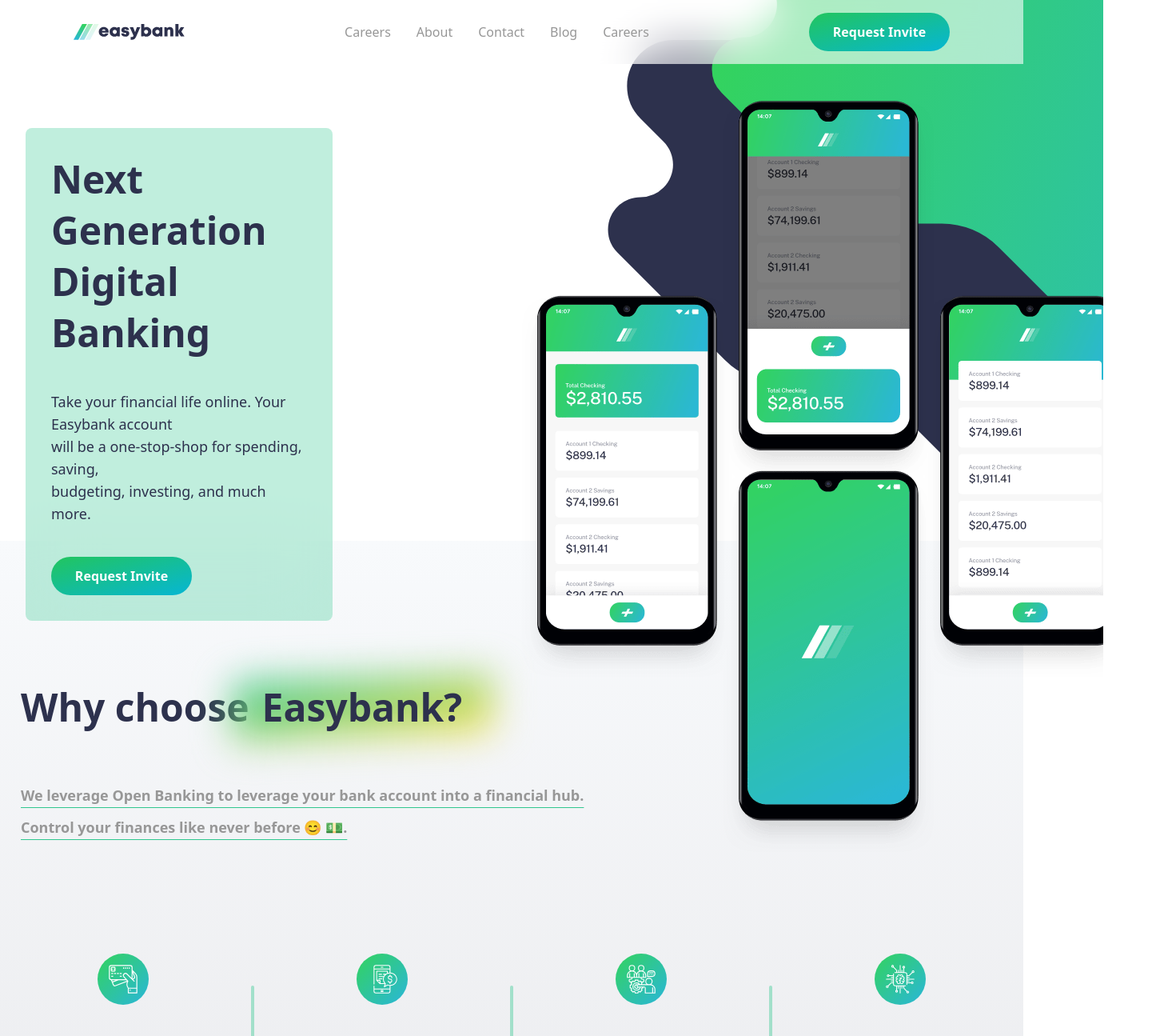
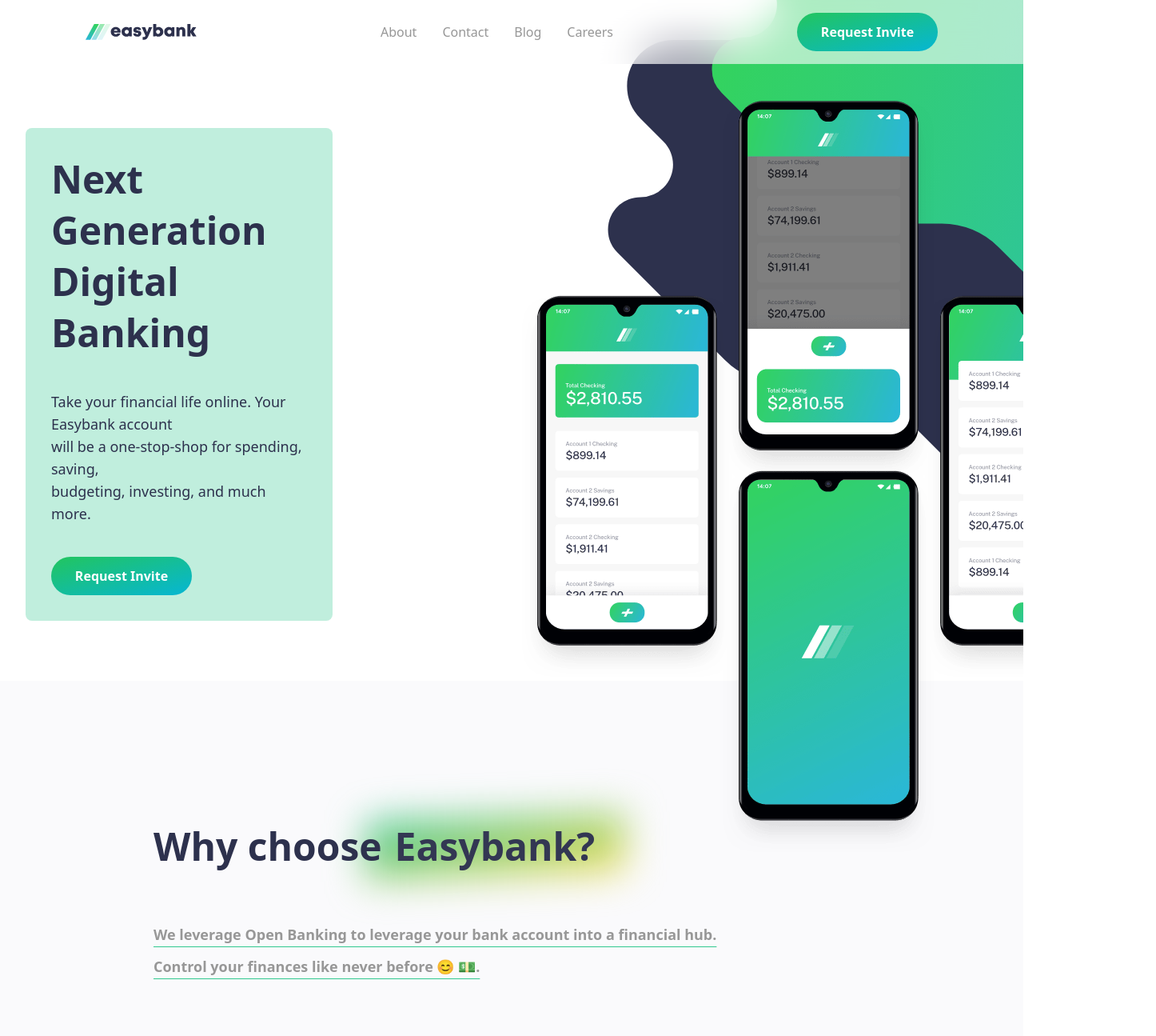
Before and after one commit to trevornei/easybank, a React (Vite) app: page / in a window 1280 px wide. Shown: the top 1295 px of the page at 80% size, 1446 px wide, since content can reach past the window. Built offline with nearby package versions, Linux system fonts and the light colour scheme.

Commit message:
Removed unecessary duplicate careers <li>. Added appropriate padding and margin for card two.

```diff
--- a/src/App.jsx
+++ b/src/App.jsx
@@ -9,7 +9,7 @@
 export default function App() {
   return (
     <>
-      <div className="selection-eCash/20 scroll-smooth cursor-crosshair relative w-screen h-auto">
+      <div className="selection-eCash/20 scroll-smooth cursor-crosshair relative w-screen h-auto overflow-clip">
         <Nav />
         <div className="relative">
           <Hero />
--- a/src/components/cardTwo/CardTwo.jsx
+++ b/src/components/cardTwo/CardTwo.jsx
@@ -1,24 +1,31 @@
-import React from 'react'
-import SolutionCont from './SolutionCont'
+import React from "react";
+import SolutionCont from "./SolutionCont";
 
 export default function CardTwo() {
   return (
     <>
-        <div className="flex items-center justify-center xl:px-auto xl:pt-44 xl:py-28 bg-gradient-to-b from-slate-50 to-darkBlue/10">
-            <div className="flex flex-col xl:px-40">
+      <div className="flex flex-col xl:px-40 xl:pt-[175px] xl:mt-[175px] bg-slate-400/5">
         <div className="flex flex-row">
-                  <h1 className="text-5xl xl:mx-8 xl:font-semibold leading-[64px] text-darkBlue z-0">Why choose</h1>
-                  <span className='relative inline-block ring-eCash xl:-translate-x-12 whitespace-nowrap before:block before:absolute before:-inset-1 before:-skew-y-2 before:bg-gradient-to-br before:from-eCash before:to-yellow-300 before:blur-xl before:animate-pulse'>
-                    <span className="text-5xl xl:mx-8 xl:font-semibold leading-[64px] text-darkBlue relative">Easybank?</span>
+          <h1 className="text-5xl xl:mx-8 xl:font-semibold leading-[64px] text-darkBlue z-0">
+            Why choose
+          </h1>
+          <span className="relative inline-block ring-eCash xl:-translate-x-12 whitespace-nowrap before:block before:absolute before:-inset-1 before:-skew-y-2 before:bg-gradient-to-br before:from-eCash before:to-yellow-300 before:blur-xl before:animate-pulse -z-10">
+            <span className="text-5xl xl:mx-8 xl:font-semibold leading-[64px] text-darkBlue relative">
+              Easybank?
+            </span>
           </span>
         </div>
         <div className="xl:my-8 xl:mb-16">
-                  <p className="underline xl:mb-3 xl:mt-8 decoration-eCash underline-offset-8 xl:mx-8 xl:font-semibold xl:text-lg text-mGrey">We leverage Open Banking to leverage your bank account into a financial hub.</p>
-                  <p className="underline xl:mx-8 decoration-eCash underline-offset-8 xl:font-semibold xl:text-lg text-mGrey">Control your finances like never before 😊 💵.</p>
+          <p className="underline xl:mb-3 xl:mt-8 decoration-eCash underline-offset-8 xl:mx-8 xl:font-semibold xl:text-lg text-mGrey">
+            We leverage Open Banking to leverage your bank account into a
+            financial hub.
+          </p>
+          <p className="underline xl:mx-8 decoration-eCash underline-offset-8 xl:font-semibold xl:text-lg text-mGrey">
+            Control your finances like never before 😊 💵.
+          </p>
         </div>
         <SolutionCont />
       </div>
-        </div>
     </>
-  )
+  );
 }
--- a/src/components/nav/pagesUL.jsx
+++ b/src/components/nav/pagesUL.jsx
@@ -1,13 +1,10 @@
 import React from "react";
 
-export default function() {
-    return(
+export default function () {
+  return (
     <>
       <div className="">
         <ul className="flex flex-row font-light text-mGrey">
-                    <li className="px-4 hover:border-4 hover:rounded-full hover:duration-200 hover:ease-in-out border-eCash">
-                        <p>Careers</p>
-                    </li>
           <li className="px-4 hover:border-4 hover:rounded-full hover:duration-200 hover:ease-in-out border-eCash">
             <p>About</p>
           </li>
@@ -23,5 +20,5 @@
         </ul>
       </div>
     </>
-    )
+  );
 }
```
Lines whose indentation alone changed are shown as unchanged.
